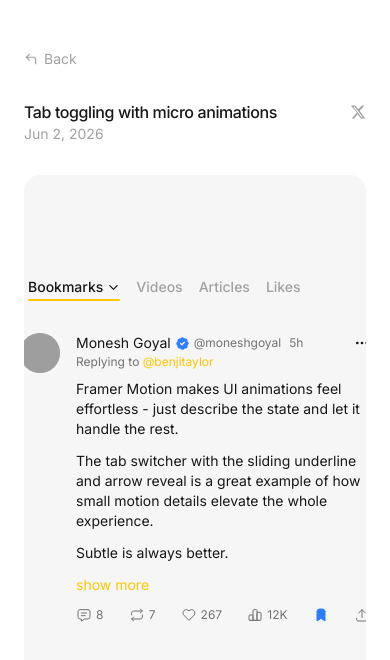
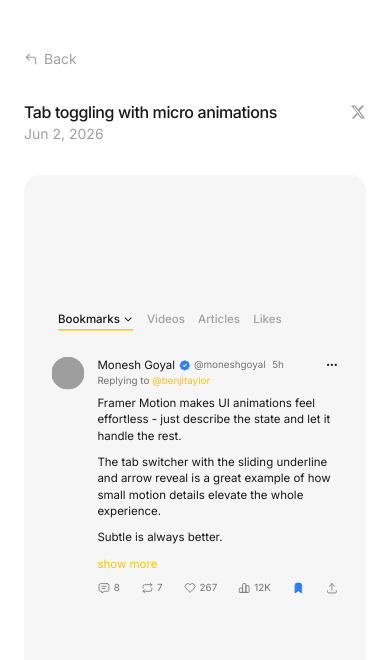
Before and after one commit to 2201monesh/portfolio, a Next.js app: page /crafts/tab-toggling in a window 390 px wide. Shown: the top 660 px of the page. Built offline with nearby package versions, Linux system fonts and the light colour scheme; grey boxes are pictures that could not be loaded.

Commit message:
made the tab toggle component responsive

```diff
--- a/app/crafts/tab-toggling/_components/TabToggling.tsx
+++ b/app/crafts/tab-toggling/_components/TabToggling.tsx
@@ -110,7 +110,8 @@
 
   return (
     <div className='w-full h-full flex items-center justify-center bg-[#f6f6f6]'>
-      <div className='flex flex-col h-[400px]'>
+      <div className='scale-[0.82] sm:scale-100 origin-center'>
+        <div className='flex flex-col h-[400px]'>
         <div className='flex items-center justify-start w-[350px]'>
           {tabs.map((tab, i) => (
             <button
@@ -336,6 +337,7 @@
             </div>
           </motion.div>
         </div>
+        </div>
       </div>
     </div>
   )
```
